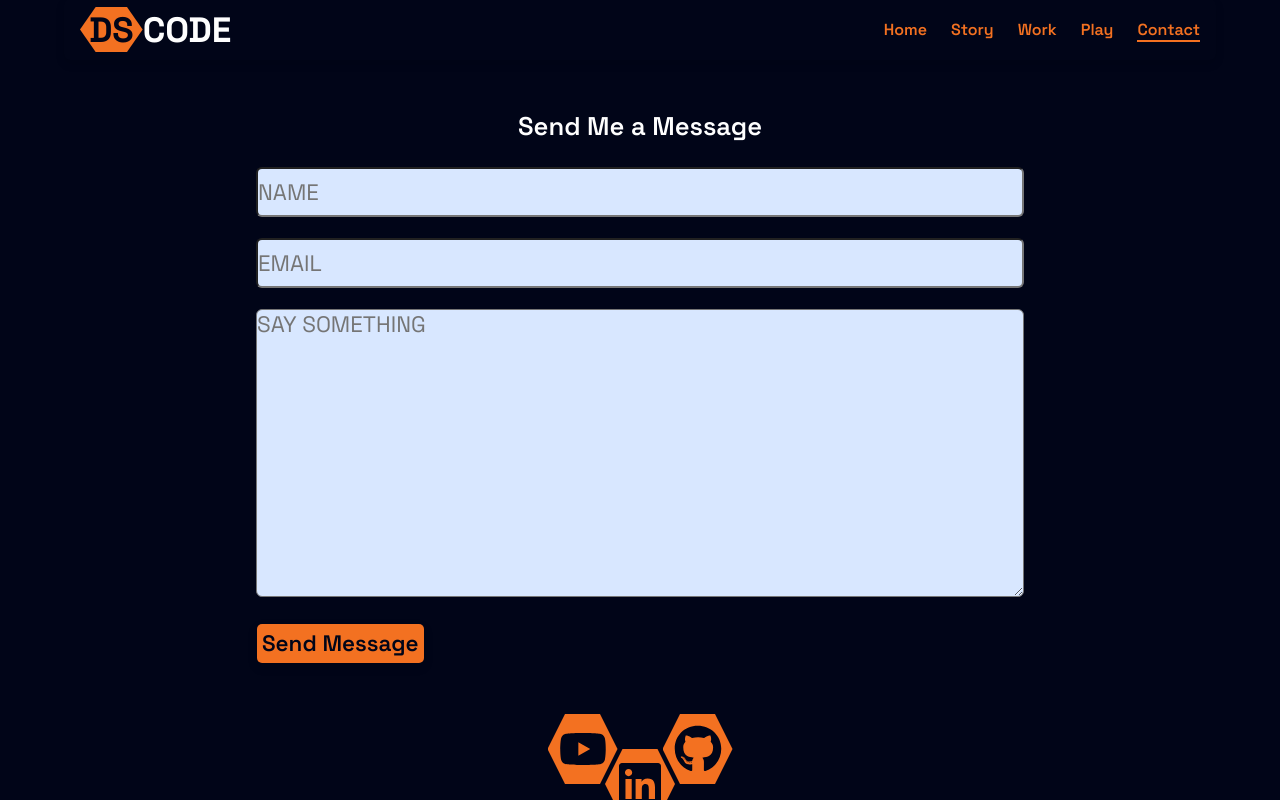
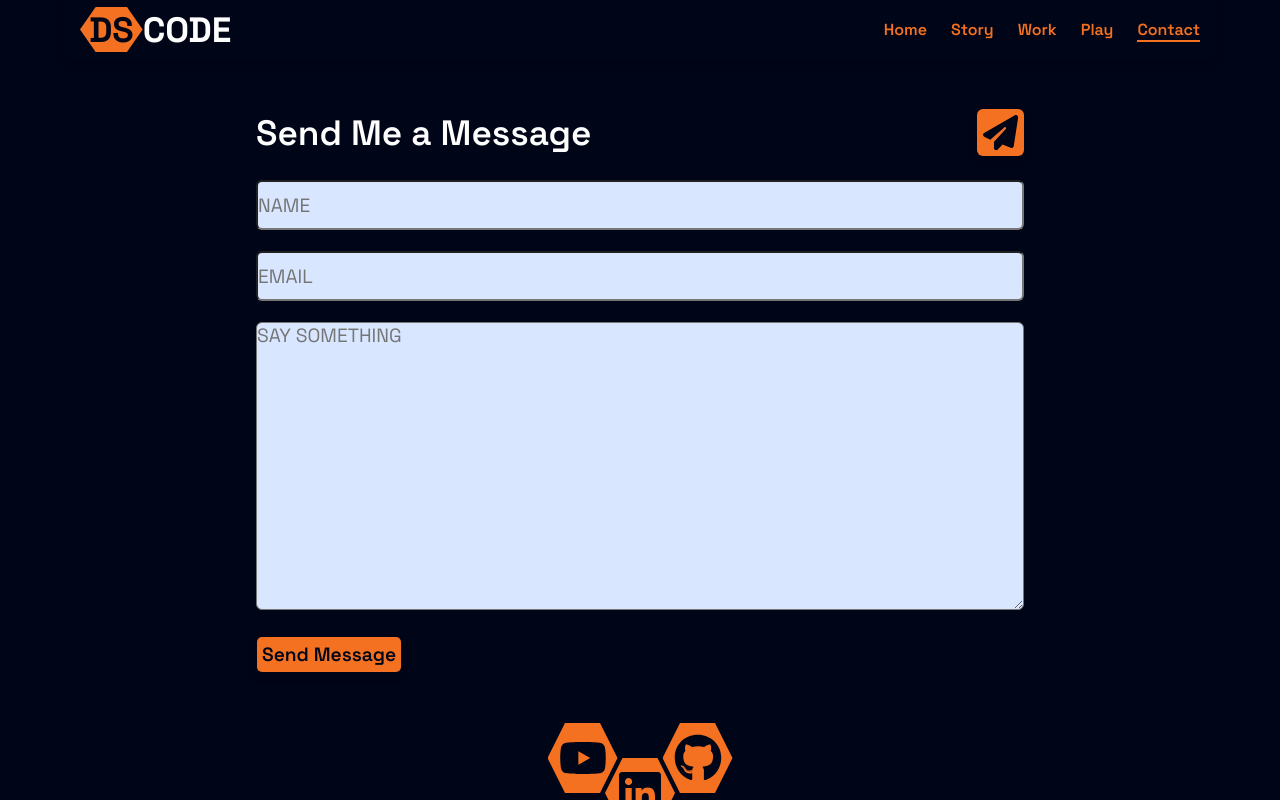
Before and after one commit to dave-sommerville/ds-code-2.0, a React (Create React App) app: page /about in a window 1280 px wide. Both pictures are taken after a click on the element "Tell me what you think of my work". Shown: the top 800 px of the page. Built offline with nearby package versions, Linux system fonts and the light colour scheme; a web font is replaced by a local one.

Commit message:
Fixing display on splash page

```diff
--- a/src/Components/Other/EmailForm.js
+++ b/src/Components/Other/EmailForm.js
@@ -1,10 +1,19 @@
 import React from 'react';
+import { FaPaperPlane } from 'react-icons/fa6';
 import '../../css/common/forms.css';
 
 export default function EmailForm() {
   return (
     <form className="message" name="contact" method="POST" data-netlify="true" netlify netlify-honeypot="bot-field">
-      <h5>Send Me a Message</h5>
+      <div className="contact-title">
+
+      <h5>
+        Send Me a Message
+      </h5>
+        <a href="mailto:dave.r.sommerville@outlook.com" className="btn">
+          <FaPaperPlane></FaPaperPlane>
+        </a>
+      </div>
 
       {/* Required for Netlify form processing */}
       <input type="hidden" name="form-name" value="contact" />
--- a/src/Components/PageWide/LinkListDisplay.js
+++ b/src/Components/PageWide/LinkListDisplay.js
@@ -1,6 +1,6 @@
-function LinkListDisplay({linkList}) {
+function LinkListDisplay({linkList, classTitle}) {
   return (
-    <ul>
+    <ul className={classTitle}>
       {linkList.map((link, index) => (
         <li key={index}>
           <a href={link.linkUrl} target="_blank">{link.linkName}</a>
--- a/src/Components/SplashPage/SplashPageFeature.js
+++ b/src/Components/SplashPage/SplashPageFeature.js
@@ -64,8 +64,7 @@ function SplashPageFeature() {
             isActive={activeSection === 'Experience'}
             onClick={() => handleExpand('Experience')}
           >
-            <div className="flex">
-
+            <div className="flex col">
               <ul className="xp-list">
                 <li className="xp-title">Development Skills</li>
                 <li>HTML/CSS, JavaScript, C#, React</li>
@@ -76,7 +75,7 @@ function SplashPageFeature() {
                 <li>NUnit, Moq</li>
               </ul>
               <ul className="xp-list">
-                  <li className="xp-title">Tools &amp; Platforms</li>
+                <li className="xp-title">Tools &amp; Platforms</li>
                 <li>Power Automate</li>
                 <li>Jira</li>
                 <li>SOAP UI</li>
@@ -85,7 +84,7 @@ function SplashPageFeature() {
                 <li>Verint</li>
               </ul>
               <ul className="xp-list">
-                  <li className="xp-title">Soft Skills</li>
+                <li className="xp-title">Soft Skills</li>
                 <li>Driven</li>
                 <li>Adaptable</li>
                 <li>Professional</li>
@@ -100,13 +99,13 @@ function SplashPageFeature() {
             isActive={activeSection === 'Education'}
             onClick={() => handleExpand('Education')}
           >
-            <p className="small-title">
-              Certificate of Software Development
+            <p className="xp-title">
+              Manitoba Institute of Trades and Technology
             </p>
-            <p>MITT</p>
-            <p className="small-title">LinkedIn Learning</p>
-            <LinkListDisplay className="linked-cert" linkList={learningCertificates}></LinkListDisplay>
-            <a href={linkedInProfile} target="_blank" rel="noopener noreferrer" class="raised-link">View my full LinkedIn here</a>
+            <p className="mb-25">Certificate of Software Development</p>
+            <p className="xp-title">LinkedIn Learning</p>
+            <LinkListDisplay classTitle="linked-cert mb-25" linkList={learningCertificates}></LinkListDisplay>
+              <a href={linkedInProfile} target="_blank" rel="noopener noreferrer" class="raised-link">View my full LinkedIn here</a>
           </InfoButton>
         </div>
 
--- a/src/css/common/forms.css
+++ b/src/css/common/forms.css
@@ -50,8 +50,8 @@
 /*----------------------------------------------------------->
 	Contact Section
 <------------------------------------------------------------*/
-h5 {
-  font-size: var(--app-font-size);
+.contact h5 {
+  font-size: var(--font-size-subtitle);
   font-weight: 600;
   text-align: center;
   margin: var(--app-spacing) 0;
@@ -67,7 +67,11 @@ h5 {
   align-items: center;
   justify-content: center;
 }
-
+.contact-title {
+  display: flex;
+  justify-content: space-between;
+  align-items: center;
+}
 .message {
   margin-bottom: 50px;
   width: 60svw;
--- a/src/css/index.css
+++ b/src/css/index.css
@@ -45,6 +45,9 @@ main {
 }
 .mb-10 {
   margin-bottom: 10px;
+}
+.mb-25 {
+  margin-bottom: var(--app-spacing);
 }
 .w-100 {
   width: 100%;
--- a/src/css/pages/splash-page.css
+++ b/src/css/pages/splash-page.css
@@ -251,7 +251,7 @@ h4 {
 }
 .info-btn.expanded {
   flex: 1;
-  height: 740px;
+  height: 940px;
 }
 .info-expander-inline {
   padding: var(--app-spacing);
@@ -296,16 +296,21 @@ h4 {
 .raised-link:hover, .raised-link a:hover {
   color: var(--clr-primary);
 }
-
+.xp-list li:not(.xp-title) {
+  font-size: var(--font-size-small);
+}
 .xp-title {
   margin: 0;
-  line-height: 35px;
   font-weight: 600;
+  font-size: var(--font-size-reg);
 }
 .xp-list {
-  line-height: 30px;
   margin-bottom: 5px;
   flex: 1;
+}
+.flex.col {
+  flex-wrap: wrap;
+  gap: 10px;
 }
 /*----------------------------------------------------------->
   Media Queries
@@ -355,3 +360,9 @@ h4 {
     width: 95svw;
   }
 }
+
+@media(max-width: 600px) {
+  .flex.col ul{
+
+  }
+}
--- a/src/css/roots.css
+++ b/src/css/roots.css
@@ -33,7 +33,7 @@
   --app-box-shadow-raised: 0 6px 14px rgba(0,0,0,0.15);
     /* ---- Font Sizes ----*/
   --font-size-small: 0.8rem;
-  --font-size-reg: 1.4rem;
+  --font-size-reg: 1.2rem;
   --font-size-subtitle: 2.2rem;
   --font-size-title: 5rem;
   --font-size-title-code: 3rem;
```
